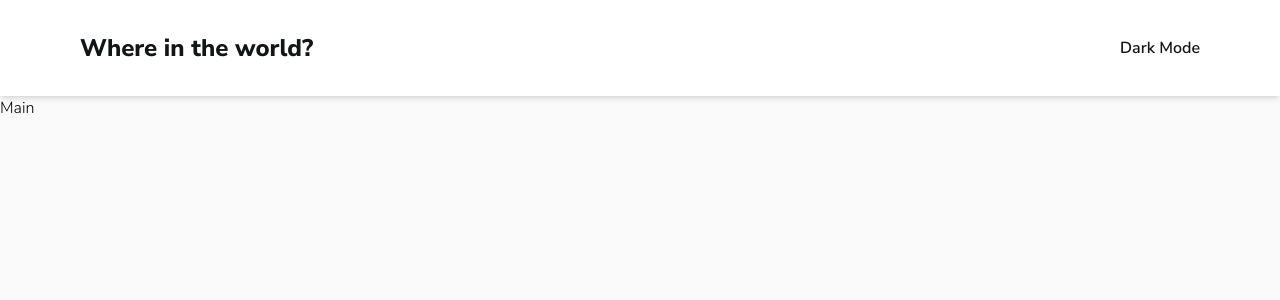
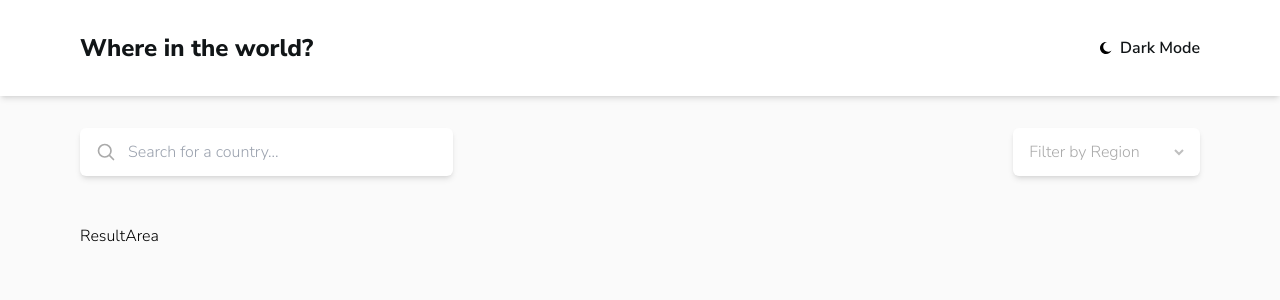
Before and after one commit to Achal-00/rest-countries-api, a Next.js app: page / in a window 1280 px wide. Shown: the top 300 px of the page. Built offline with nearby package versions, Linux system fonts and the light colour scheme.

Commit message:
filter ui added

```diff
--- /dev/null
+++ b/app/components/Content/Content.jsx
@@ -0,0 +1,11 @@
+import ResultArea from "./ResultArea";
+import SearchArea from "./SearchArea";
+
+export default function Content() {
+  return (
+    <div className="px-4 py-8 landscape:lg:px-20 grid gap-12">
+      <SearchArea />
+      <ResultArea />
+    </div>
+  );
+}
--- /dev/null
+++ b/app/components/Content/ResultArea.jsx
@@ -0,0 +1,3 @@
+export default function ResultArea() {
+  return <div>ResultArea</div>;
+}
--- /dev/null
+++ b/app/components/Content/SearchArea.jsx
@@ -0,0 +1,58 @@
+"use client";
+
+import { useEffect, useState } from "react";
+
+export default function SearchArea() {
+  const [menu, setMenu] = useState(false);
+  const [country, setCountry] = useState("");
+
+  useEffect(() => {
+    if (menu) {
+      document.querySelector(".sub-menu").classList.replace("hidden", "grid");
+    } else {
+      document.querySelector(".sub-menu").classList.replace("grid", "hidden");
+    }
+  }, [menu]);
+
+  return (
+    <div className="flex flex-col gap-12 landscape:lg:flex-row landscape:lg:justify-between">
+      <div className="grid h-12 bg-white dark:bg-dark-mode-elements px-4 shadow-md rounded-md landscape:lg:w-1/3">
+        <img
+          src="search.svg"
+          alt=""
+          className="w-5 col-start-1 col-end-2 row-start-1 row-end-2 z-10 self-center"
+        />
+        <input
+          type="text"
+          placeholder="Search for a country..."
+          onChange={(e) => setCountry(e.currentTarget.value)}
+          className="col-start-1 col-end-2 row-start-1 row-end-2 h-full pl-8 outline-none bg-white dark:bg-dark-mode-elements text-light-mode-text dark:text-white"
+        />
+      </div>
+      <div
+        className="relative w-1/2 landscape:lg:w-1/6 flex items-center justify-between h-12 bg-white dark:bg-dark-mode-elements px-4 shadow-md rounded-md hover:cursor-pointer"
+        onClick={() => setMenu((prev) => !prev)}
+      >
+        <p className="text-[#aaa]">Filter by Region</p>
+        <img src="icon-arrow.svg" alt="" />
+        <div className="absolute top-full left-0 bg-white dark:bg-dark-mode-elements w-full rounded-md p-4 mt-2 gap-2 shadow-md sub-menu hidden">
+          <p className="text-light-mode-text dark:text-white hover:cursor-pointer">
+            Africa
+          </p>
+          <p className="text-light-mode-text dark:text-white hover:cursor-pointer">
+            America
+          </p>
+          <p className="text-light-mode-text dark:text-white hover:cursor-pointer">
+            Asia
+          </p>
+          <p className="text-light-mode-text dark:text-white hover:cursor-pointer">
+            Europe
+          </p>
+          <p className="text-light-mode-text dark:text-white hover:cursor-pointer">
+            Oceania
+          </p>
+        </div>
+      </div>
+    </div>
+  );
+}
--- a/app/components/ThemeSwitcher.jsx
+++ b/app/components/Header/ThemeSwitcher.jsx
@@ -8,11 +8,11 @@ export default function ThemeSwitcher() {
   useEffect(() => {
     if (theme) {
       document.querySelector(".theme-class").classList.add("dark");
-
+      document.querySelector(".theme-icon").src = "icon-sun.svg";
       document.querySelector(".theme-desc").textContent = "Light Mode";
     } else {
       document.querySelector(".theme-class").classList.remove("dark");
-
+      document.querySelector(".theme-icon").src = "icon-moon.svg";
       document.querySelector(".theme-desc").textContent = "Dark Mode";
     }
   }, [theme]);
@@ -24,7 +24,7 @@ export default function ThemeSwitcher() {
         setTheme((prev) => !prev);
       }}
     >
-      {/* <i class="fa-regular fa-moon"></i> */}
+      <img src="icon-moon.svg" alt="icon" className="w-3 theme-icon" />
       <p className="font-semibold text-light-mode-text dark:text-white theme-desc">
         Dark Mode
       </p>
--- a/app/page.js
+++ b/app/page.js
@@ -1,10 +1,11 @@
-import Navbar from "./components/Navbar";
+import Content from "./components/Content/Content";
+import Navbar from "./components/Header/Navbar";
 
 export default function Home() {
   return (
     <main className="min-h-[100dvh] bg-light-mode-bg dark:bg-dark-mode-bg">
       <Navbar />
-      <h1>Main</h1>
+      <Content />
     </main>
   );
 }
```
Also changed, not shown: app/components/Header/Navbar.jsx (renamed from app/components/Navbar.jsx), public/icon-arrow.svg (added), public/search.svg (added).
